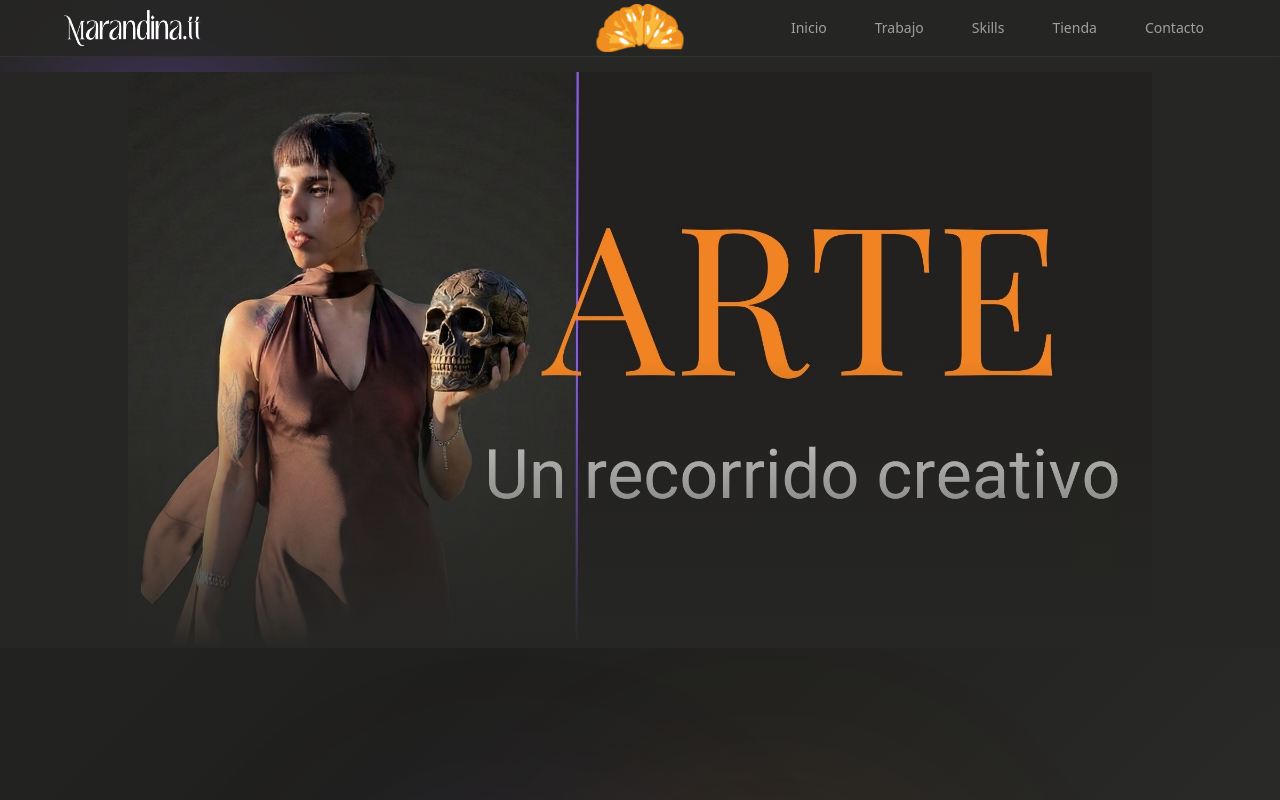
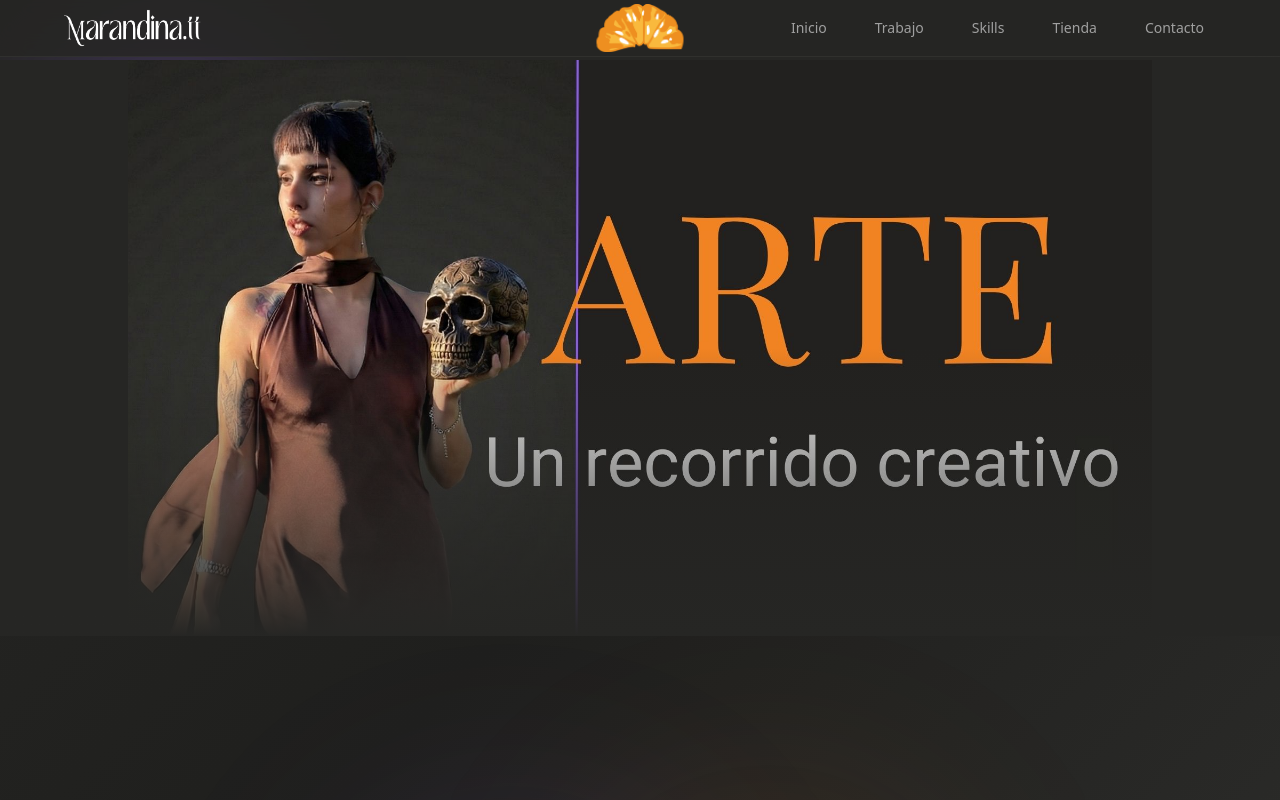
Before and after one commit to NataliaEspain/portfolio, a Next.js app: page / in a window 1280 px wide. Shown: the top 800 px of the page. Built offline with nearby package versions, Linux system fonts and the light colour scheme.

Commit message:
Reduce margin between navbar and header image
Co-Authored-By: Claude Opus 4.5 <noreply@anthropic.com>

```diff
--- a/app/page.tsx
+++ b/app/page.tsx
@@ -1381,7 +1381,7 @@ export default function MarandinaPortfolio() {
       </header>
 
       {/* Header Image */}
-      <div className="w-full relative mt-[64px] md:mt-[72px] flex justify-center bg-background">
+      <div className="w-full relative mt-[56px] md:mt-[60px] flex justify-center bg-background">
         <Image
           src="/images/header.jpg"
           alt="Header"
```
